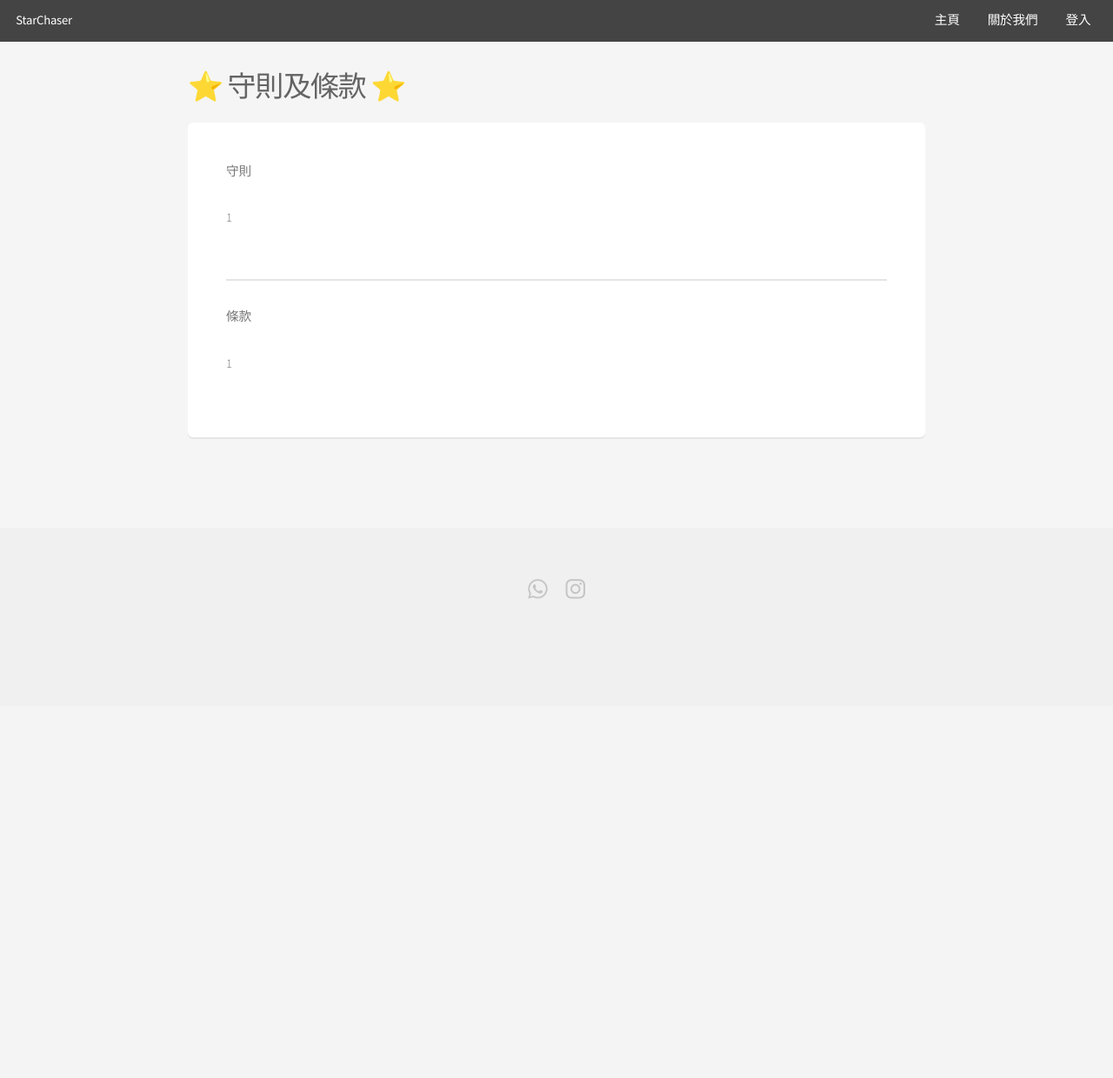
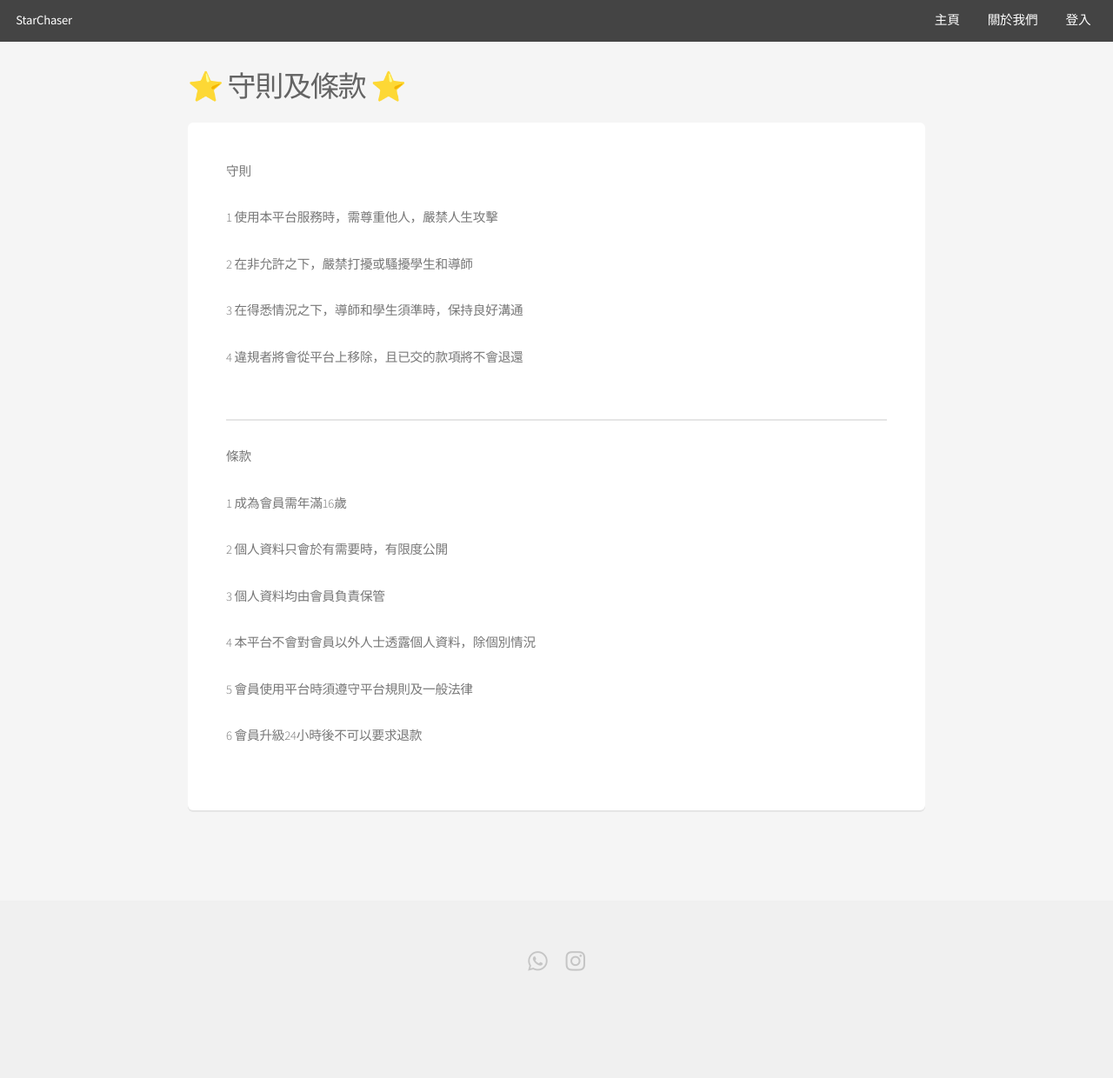
Before and after one commit to louiskwt/starchaser_project, a Django app: page /terms/ in a window 1280 px wide. Shown: the whole page at 87% size. Before the commit the page ends 689 px from the top, so only its background shows below. Run offline with Django 4.2, Linux system fonts and the light colour scheme; parts of the project's set-up code (start-up, migrations or seed data) failed here and were passed over; some libraries are stand-ins or nearby versions.

Commit message:
Update Terms and conditions
add the actual terms and conditions in terms page

```diff
--- a/templates/member/consent.html
+++ b/templates/member/consent.html
@@ -13,14 +13,22 @@
         <div class="row">
           <div class="col-12-narrower">
             <p>守則</p>
-            <p>1</p>
+            <p>1 <span>使用本平台服務時，需尊重他人，嚴禁人生攻擊</span></p>
+            <p>2 <span>在非允許之下，嚴禁打擾或騷擾學生和導師</span></p>
+            <p>3 <span>在得悉情況之下，導師和學生須準時，保持良好溝通</span></p>
+            <p>4 <span>違規者將會從平台上移除，且已交的款項將不會退還</span></p>
           </div>
         </div>
         <hr>
         <div class="row">
             <div class="col-12-narrower">
                 <p>條款</p>
-                <p>1</p>
+                <p>1 <span>成為會員需年滿16歲</span></p>
+                <p>2 <span>個人資料只會於有需要時，有限度公開</span></p>
+                <p>3 <span>個人資料均由會員負責保管</span></p>
+                <p>4 <span>本平台不會對會員以外人士透露個人資料，除個別情況</span></p>
+                <p>5 <span>會員使用平台時須遵守平台規則及一般法律</span></p>
+                <p>6 <span>會員升級24小時後不可以要求退款</span></p>
             </div>
         </div>
       </section>
```
